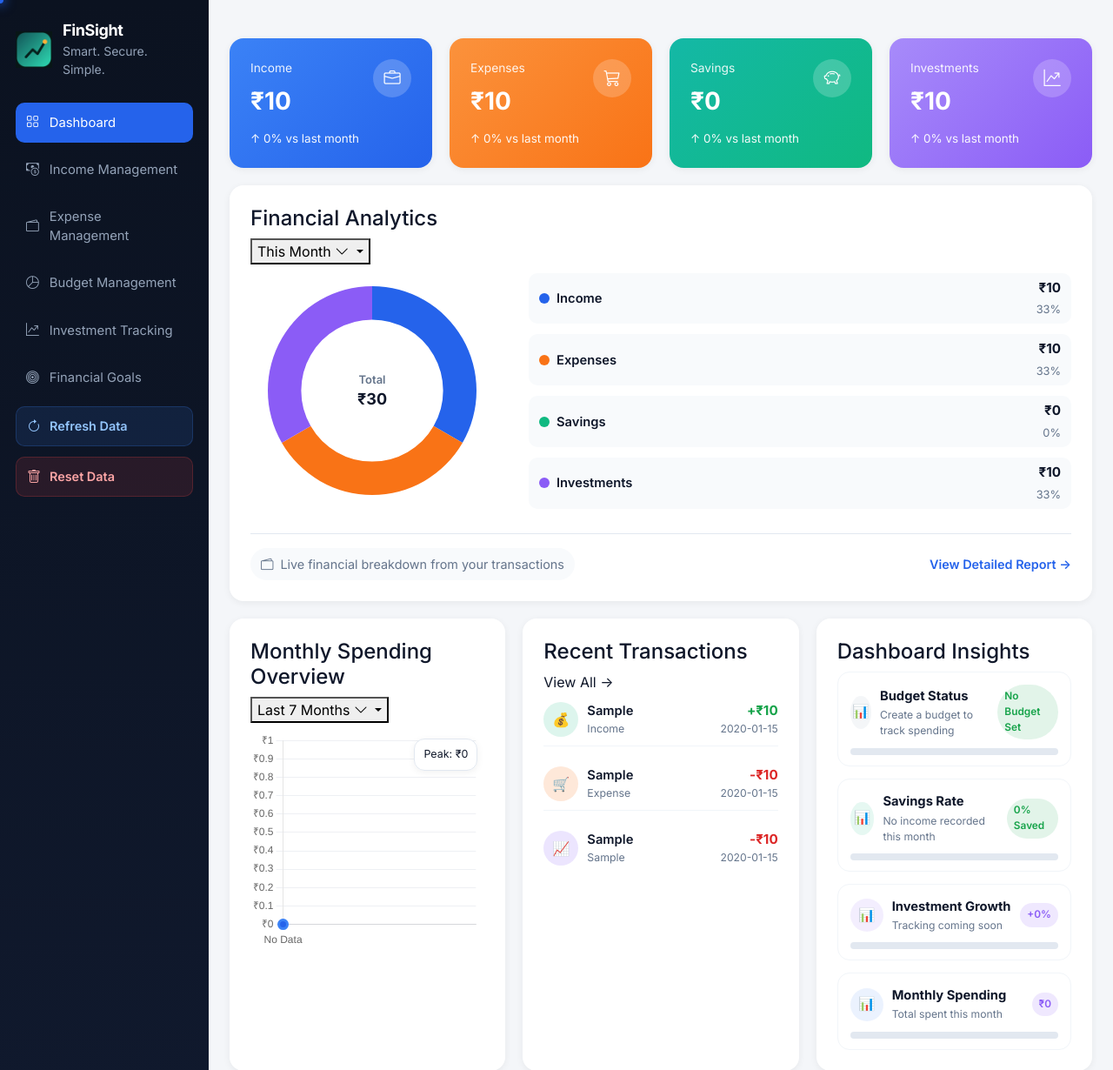
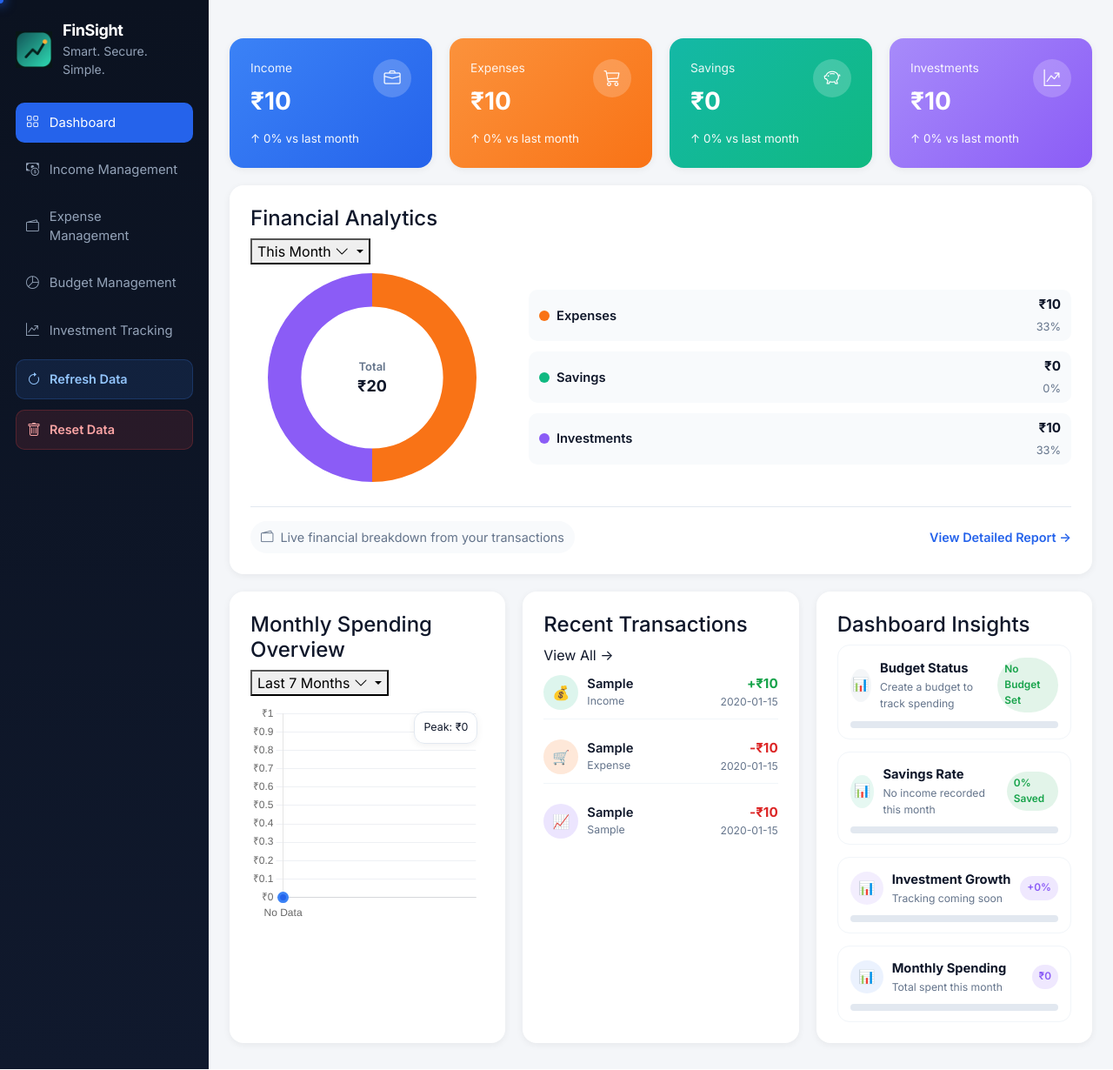
Before and after one commit to SrivallabhaKota/Milestones123_Combination, a Flask app: page /budget in a window 1280 px wide. Shown: the top 1230 px of the page at 87% size. Run offline with Flask 3, Linux system fonts and the light colour scheme; a user stored in the database is signed in; tables that the repository leaves empty hold one stand-in row (values such as "Sample post"); some libraries are stand-ins or nearby versions.

Commit message:
Remove Financial Goals navigation and exclude Income from analytics doughnut chart

```diff
--- a/static/js/dashboard.js
+++ b/static/js/dashboard.js
@@ -41,7 +41,6 @@ document.addEventListener('DOMContentLoaded', () => {
     if (legend) {
       legend.innerHTML = '';
       const segments = [
-        { label: 'Income', amount: summary.income.total, percent: summary.chart_segments.income, color: '#2563EB' },
         { label: 'Expenses', amount: summary.expenses.total, percent: summary.chart_segments.expenses, color: '#F97316' },
         { label: 'Savings', amount: summary.savings.total, percent: summary.chart_segments.savings, color: '#10B981' },
         { label: 'Investments', amount: summary.investments.total, percent: summary.chart_segments.investments, color: '#8B5CF6' }
@@ -119,15 +118,14 @@ document.addEventListener('DOMContentLoaded', () => {
     analyticsChartInstance = new Chart(ctx, {
       type: 'doughnut',
       data: {
-        labels: ['Income', 'Expenses', 'Savings', 'Investments'],
+        labels: ['Expenses', 'Savings', 'Investments'],
         datasets: [{
           data: [
-            state.summary.chart_segments.income || 0,
             state.summary.chart_segments.expenses || 0,
             state.summary.chart_segments.savings || 0,
             state.summary.chart_segments.investments || 0
           ],
-          backgroundColor: ['#2563EB', '#F97316', '#10B981', '#8B5CF6'],
+          backgroundColor: ['#F97316', '#10B981', '#8B5CF6'],
           borderWidth: 0,
           hoverOffset: 8
         }]
@@ -146,7 +144,7 @@ document.addEventListener('DOMContentLoaded', () => {
         beforeDraw(chart) {
           const {ctx, chartArea} = chart;
           if (!chartArea) return;
-          const totalValue = state.summary.income.total + state.summary.expenses.total + state.summary.savings.total + state.summary.investments.total;
+          const totalValue = state.summary.expenses.total + state.summary.savings.total + state.summary.investments.total;
           ctx.save();
           ctx.font = '600 13px Inter';
           ctx.fillStyle = '#64748B';
--- a/templates/budget.html
+++ b/templates/budget.html
@@ -33,7 +33,7 @@
           <a href="{{ url_for('add_expense') }}" class="nav-item"><i class="bi bi-wallet2"></i><span>Expense Management</span></a>
           <a href="{{ url_for('add_budget') }}" class="nav-item active"><i class="bi bi-pie-chart"></i><span>Budget Management</span></a>
           <a href="{{ url_for('add_investment') }}" class="nav-item"><i class="bi bi-graph-up-arrow"></i><span>Investment Tracking</span></a>
-          <a href="{{ url_for('dashboard') }}" class="nav-item"><i class="bi bi-bullseye"></i><span>Financial Goals</span></a>
+
 
         </nav>
 
--- a/templates/dashboard.html
+++ b/templates/dashboard.html
@@ -33,7 +33,7 @@
           <a href="{{ url_for('add_expense') }}" class="nav-item"><i class="bi bi-wallet2"></i><span>Expense Management</span></a>
           <a href="{{ url_for('add_budget') }}" class="nav-item"><i class="bi bi-pie-chart"></i><span>Budget Management</span></a>
           <a href="{{ url_for('add_investment') }}" class="nav-item"><i class="bi bi-graph-up-arrow"></i><span>Investment Tracking</span></a>
-          <a href="{{ url_for('dashboard') }}" class="nav-item"><i class="bi bi-bullseye"></i><span>Financial Goals</span></a>
+
 
         </nav>
 
--- a/templates/expense.html
+++ b/templates/expense.html
@@ -33,7 +33,7 @@
           <a href="{{ url_for('add_expense') }}" class="nav-item active"><i class="bi bi-wallet2"></i><span>Expense Management</span></a>
           <a href="{{ url_for('add_budget') }}" class="nav-item"><i class="bi bi-pie-chart"></i><span>Budget Management</span></a>
           <a href="{{ url_for('add_investment') }}" class="nav-item"><i class="bi bi-graph-up-arrow"></i><span>Investment Tracking</span></a>
-          <a href="{{ url_for('dashboard') }}" class="nav-item"><i class="bi bi-bullseye"></i><span>Financial Goals</span></a>
+
 
         </nav>
 
--- a/templates/income.html
+++ b/templates/income.html
@@ -33,7 +33,7 @@
           <a href="{{ url_for('add_expense') }}" class="nav-item"><i class="bi bi-wallet2"></i><span>Expense Management</span></a>
           <a href="{{ url_for('add_budget') }}" class="nav-item"><i class="bi bi-pie-chart"></i><span>Budget Management</span></a>
           <a href="{{ url_for('add_investment') }}" class="nav-item"><i class="bi bi-graph-up-arrow"></i><span>Investment Tracking</span></a>
-          <a href="{{ url_for('dashboard') }}" class="nav-item"><i class="bi bi-bullseye"></i><span>Financial Goals</span></a>
+
 
         </nav>
 
--- a/templates/investment.html
+++ b/templates/investment.html
@@ -33,7 +33,7 @@
           <a href="{{ url_for('add_expense') }}" class="nav-item"><i class="bi bi-wallet2"></i><span>Expense Management</span></a>
           <a href="{{ url_for('add_budget') }}" class="nav-item"><i class="bi bi-pie-chart"></i><span>Budget Management</span></a>
           <a href="{{ url_for('add_investment') }}" class="nav-item active"><i class="bi bi-graph-up-arrow"></i><span>Investment Tracking</span></a>
-          <a href="{{ url_for('dashboard') }}" class="nav-item"><i class="bi bi-bullseye"></i><span>Financial Goals</span></a>
+
 
         </nav>
     <div class="sidebar-refresh-btn" id="sidebar-refresh" onclick="window.location.reload()">
```
